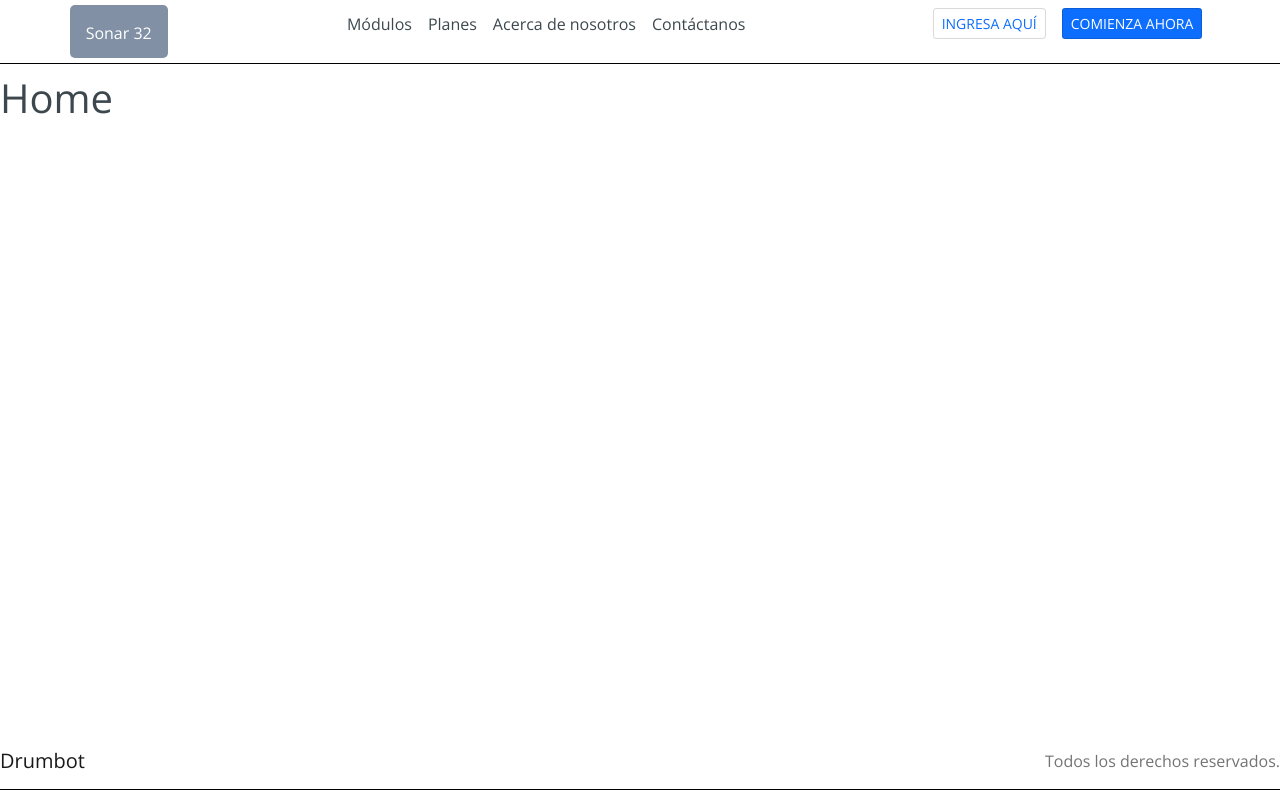
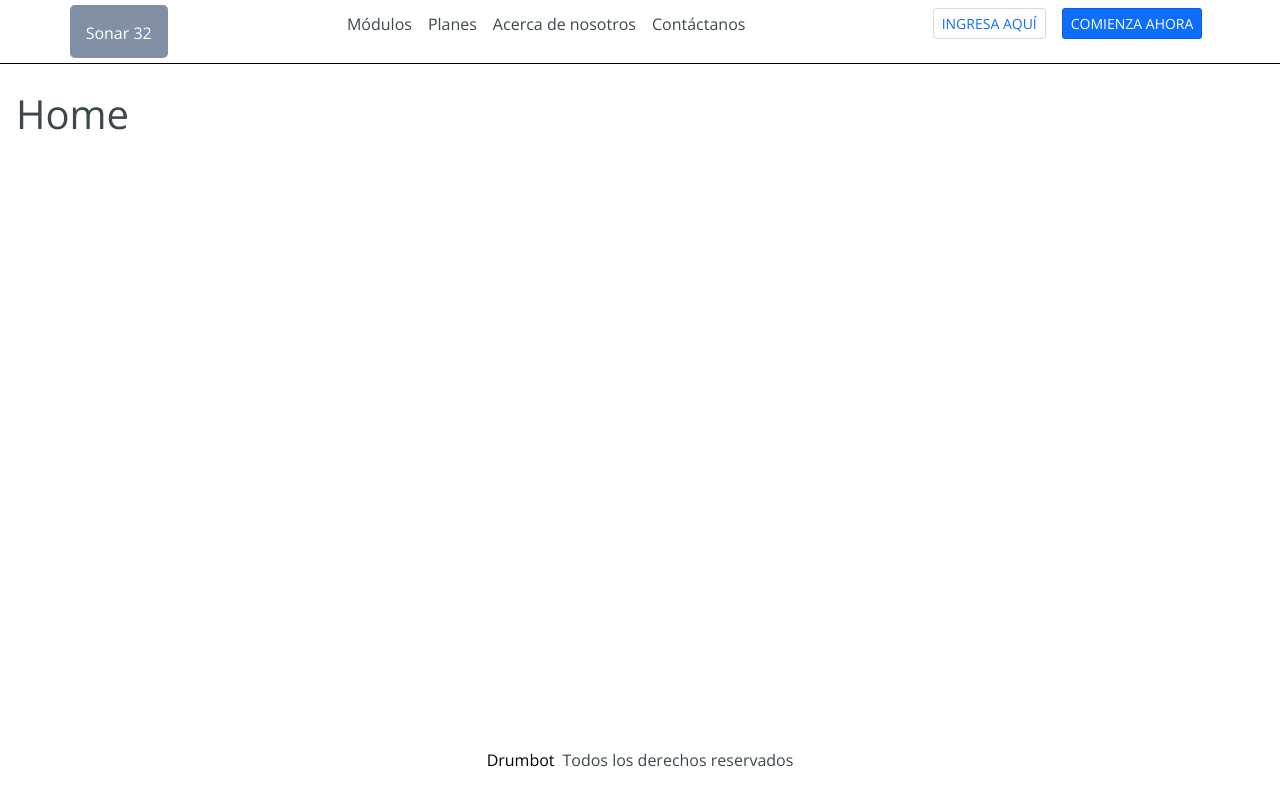
Before and after one commit to trevino-676/sonar, a React app: page / in a window 1280 px wide. Built offline with nearby package versions, Linux system fonts and the light colour scheme.

Commit message:
Se cambio el estilo del footer

```diff
--- a/src/components/Footer.js
+++ b/src/components/Footer.js
@@ -1,17 +1,17 @@
 import React from 'react';
-import { Navbar } from 'react-bootstrap';
 
 // importar estilos de Footer
 import '../styles/components/Footer.css';
 
 const Footer = () => (
-  <Navbar fixed="bottom">
-    <Navbar.Brand href="https://drumbot.com.mx/">Drumbot</Navbar.Brand>
-    <Navbar.Toggle />
-    <Navbar.Collapse className="justify-content-end">
-      <Navbar.Text>Todos los derechos reservados.</Navbar.Text>
-    </Navbar.Collapse>
-  </Navbar>
+  <footer>
+    <ul>
+      <li>
+        <a href="https://drumbot.com.mx">Drumbot</a>
+      </li>
+      <li>Todos los derechos reservados</li>
+    </ul>
+  </footer>
 );
 
 export default Footer;
--- a/src/components/Layout.js
+++ b/src/components/Layout.js
@@ -14,7 +14,7 @@ const Layout = ({ children }) => {
   return (
     <>
       <Header />
-      {children}
+      <div className="content">{children}</div>
       <Footer />
       <CommonModal
         header={modal.title}
--- a/src/styles/components/Footer.css
+++ b/src/styles/components/Footer.css
@@ -1,4 +1,28 @@
-.footer {
-    display: flex;
-    justify-content: space-between;
+footer {
+  width: 100%;
+  background: #ffffff;
+  margin-top: 1rem;
+  flex-shrink: 0;
+  position: fixed;
+  bottom: 0;
 }
+
+footer ul {
+  padding: 0.75rem;
+  text-align: center;
+}
+
+footer ul li {
+  list-style: none;
+  display: inline-flex;
+  margin: 0rem 0.25rem;
+}
+
+footer ul a {
+  color: #000000;
+  text-decoration: none;
+}
+
+footer ul a:hover {
+  text-decoration: underline;
+}
--- a/src/styles/components/Layout.css
+++ b/src/styles/components/Layout.css
@@ -1,10 +1,23 @@
 @import url('https://fonts.googleapis.com/css?family=Open+Sans:300,400&display=swap');
+
+* {
+  box-sizing: border-box;
+  margin: 0;
+}
 
 body {
   margin: 0;
   padding: 0;
   color: #3c484e;
   font-family: 'Open Sans', sans-serif;
+  min-height: 100vh;
+  display: flex;
+  flex-direction: column;
+}
+
+.content {
+  padding: 1rem;
+  flex: 1;
 }
 
 .main {
```
